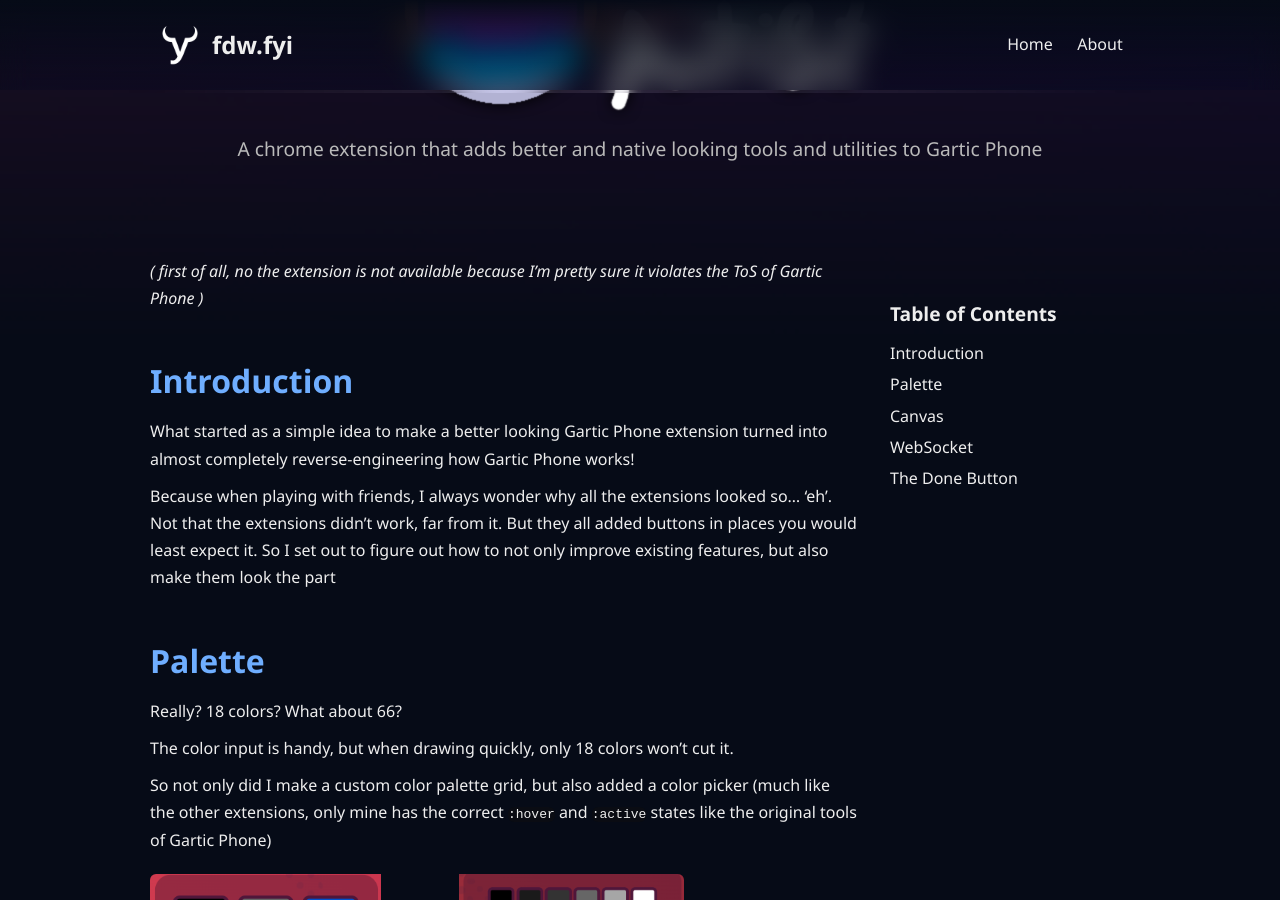
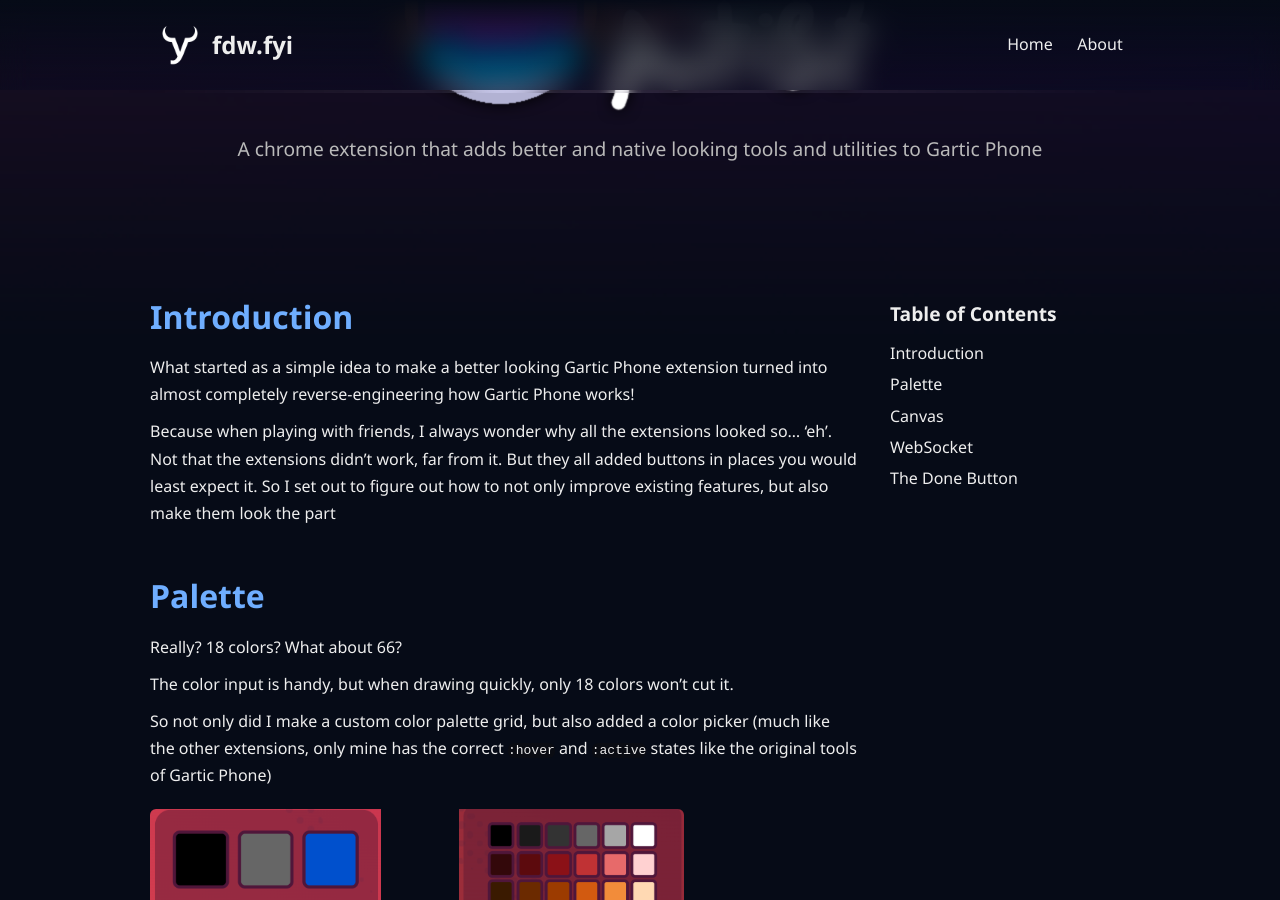
Before and after one commit to ferrondw/portfolio, a Jekyll site: the page built from _projects/gartic-artist.md, in a window 1280 px wide and 900 px high, scrolled down 307 px. Built offline with Jekyll 4.4.1, drawn with Linux system fonts in a browser that asks for light colours.

```diff
--- a/_projects/gartic-artist.md
+++ b/_projects/gartic-artist.md
@@ -6,8 +6,6 @@ tags:
 - JavaScript
 - CSS
 ---
-
-*( first of all, no the extension is not available because I'm pretty sure it violates the ToS of Gartic Phone )*
 
 # Introduction
 What started as a simple idea to make a better looking Gartic Phone extension turned into almost completely reverse-engineering how Gartic Phone works!
@@ -63,7 +61,7 @@ Now that the basics are done, here is a list of all the tools and their tool ind
 
 | Index | Name |
 |---|---|
-| 1    | Brush |
+| 1 | Brush |
 | 2 | Eraser |
 | 3 | Line |
 | 4 | Box Outline |
```
Also changed, not shown: _projects/ytarr.md (added, +9 -0 lines), assets/images/covers/ytarr.png (added), assets/images/logos/fever-dream.png, assets/images/logos/ytarr.png (added).
